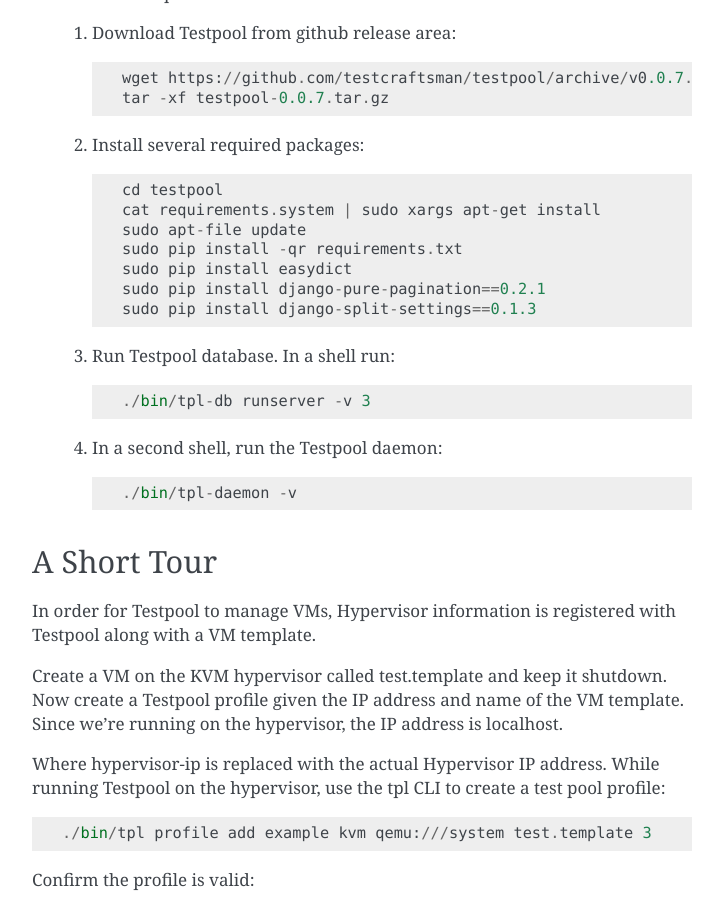
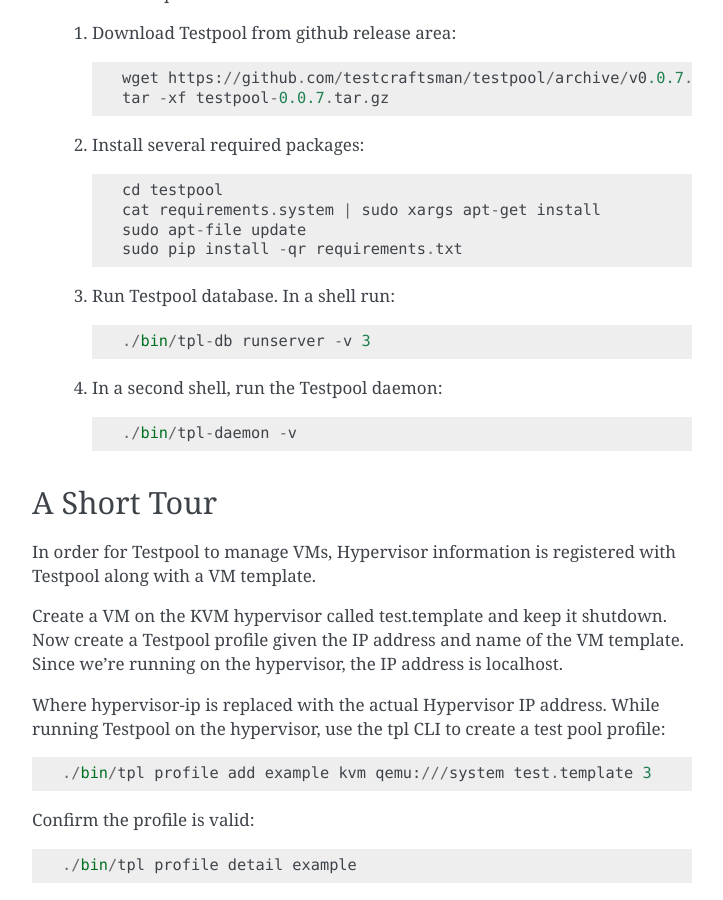
Before and after one commit to testcraftsman/testpool, a Sphinx documentation site: the page built from docs/source/quickstart.rst, in a window 1280 px wide and 900 px high, scrolled down 1773 px. Shown: the whole window, without its empty margins (388-1111 px from the left). Built offline with Sphinx 7.4.7, drawn with Linux system fonts in a browser that asks for light colours.

```diff
--- a/docs/source/quickstart.rst
+++ b/docs/source/quickstart.rst
@@ -88,9 +88,6 @@
        cat requirements.system | sudo xargs apt-get install
        sudo apt-file update
        sudo pip install -qr requirements.txt
-       sudo pip install easydict
-       sudo pip install django-pure-pagination==0.2.1
-       sudo pip install django-split-settings==0.1.3
 
   #. Run Testpool database. In a shell run::
 
--- a/requirements.txt
+++ b/requirements.txt
@@ -5,3 +5,7 @@
 libvirt-python>=1.3.0
 ipaddr>=2.1.11
 structlog>=16.1.0
+pyyaml
+easydict
+django-pure-pagination==0.2.1
+django-split-settings==0.1.3
```
Also changed, not shown: .travis.yml, 2 other files.
